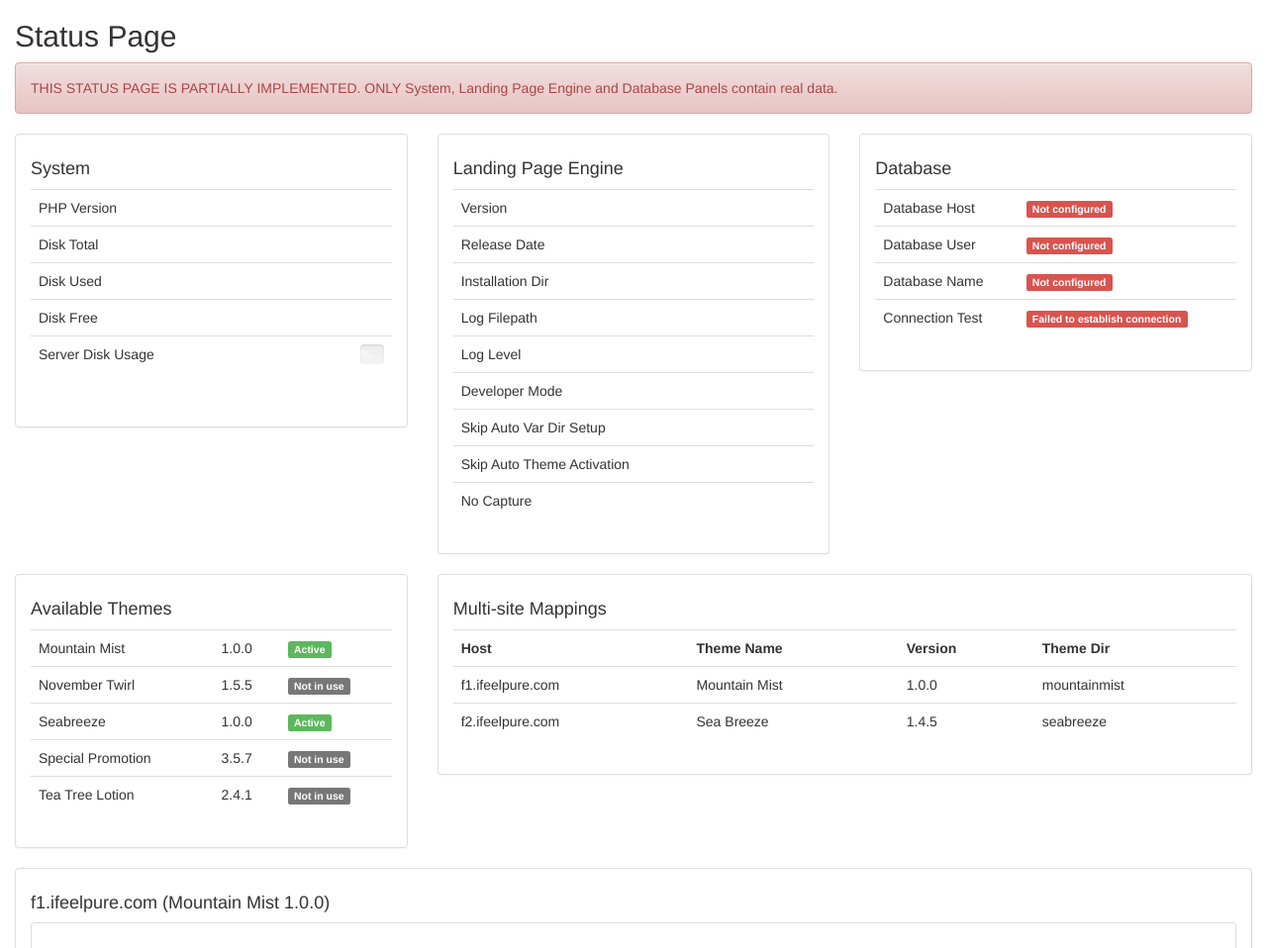
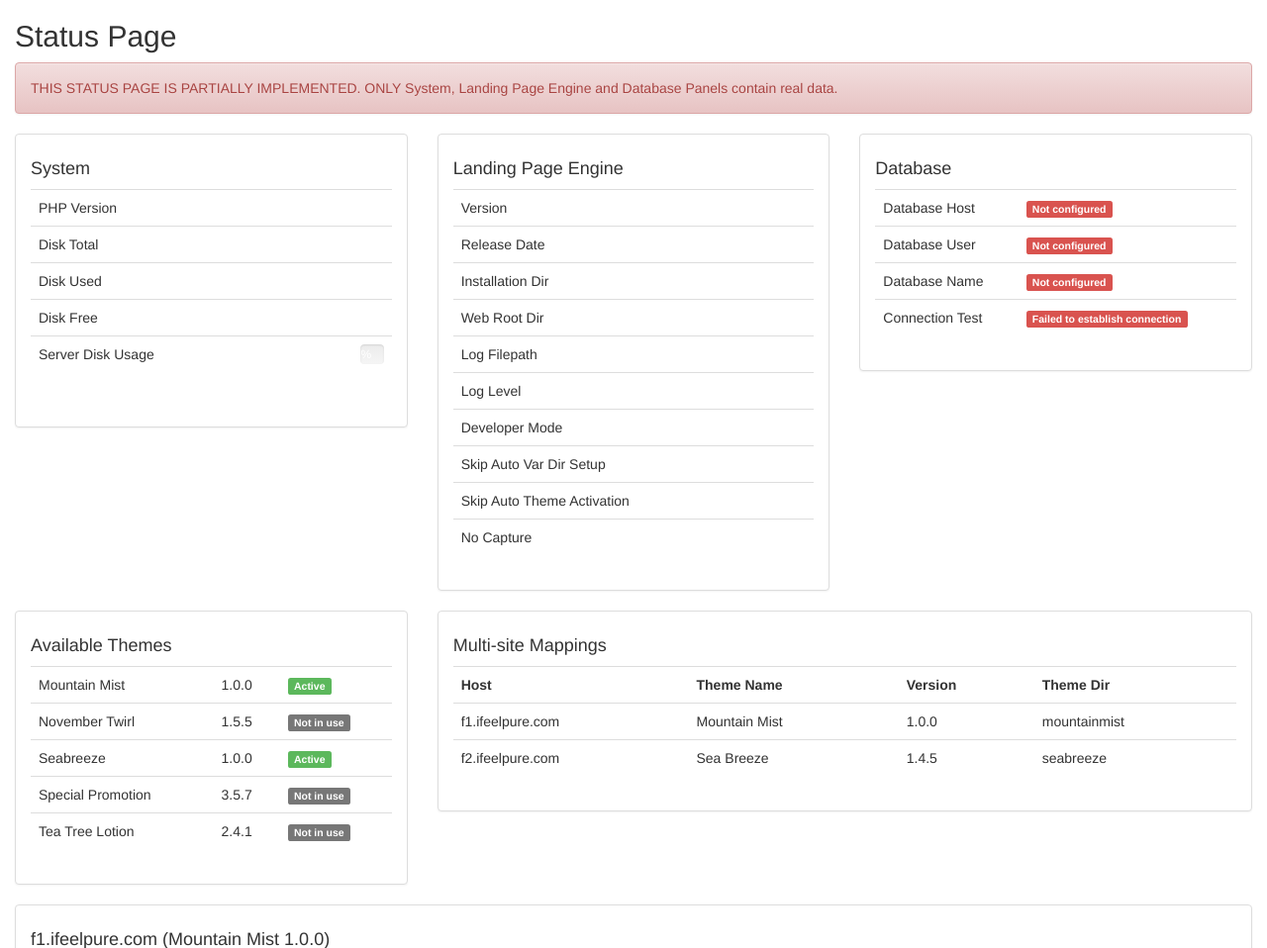
Before and after one commit to andyfusniak/landing-page-engine, a Symfony app: template views/status-page/show.html.twig in a window 1280 px wide. Shown: the top 958 px of the page at 99% size. Run offline with Twig, Linux system fonts and the light colour scheme; the template is opened without the code that fills it, so the values that code supplies are empty; some libraries are stand-ins or nearby versions.

Commit message:
Add web root dir to status page

```diff
--- a/src/Gm/LandingPageEngine/Service/StatusService.php
+++ b/src/Gm/LandingPageEngine/Service/StatusService.php
@@ -110,6 +110,11 @@ class StatusService
         );
 
         $this->lpEngine->addTwigGlobal(
+            'lpe_web_root',
+            $this->applicationConfig->getWebRoot()
+        );
+
+        $this->lpEngine->addTwigGlobal(
             'lpe_log_file_path',
             $this->applicationConfig->getLogFilePath()
         );
--- a/views/status-page/show.html.twig
+++ b/views/status-page/show.html.twig
@@ -98,6 +98,10 @@ Database Panels contain real data.</p>
         <tr>
             <td>Installation Dir</td>
             <td>{{ lpe_project_root }}</td>
+        </tr>
+        <tr>
+            <td>Web Root Dir</td>
+            <td>{{ lpe_web_root }}</td>
         </tr>
         <tr>
             <td>Log Filepath</td>
```
